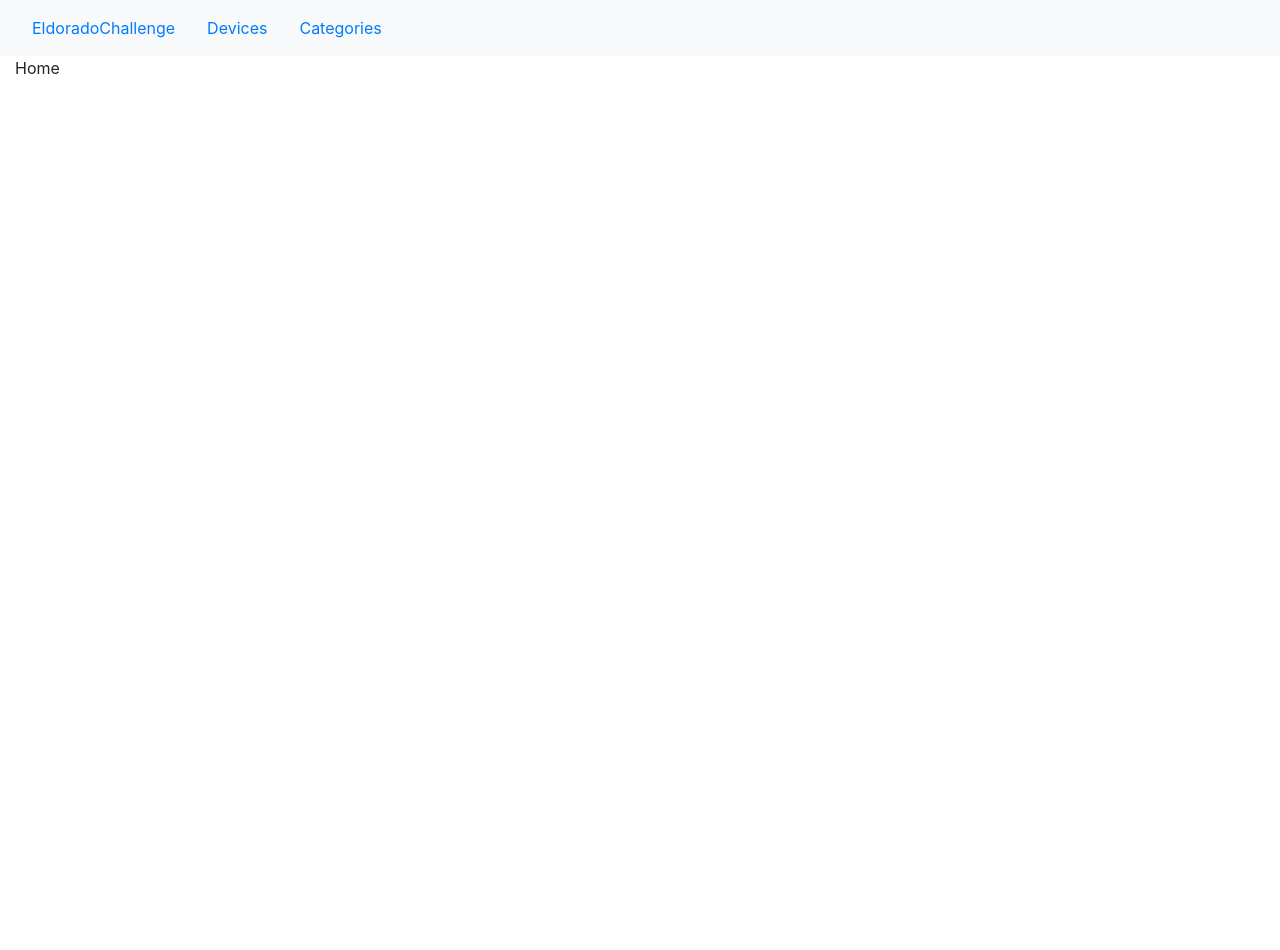
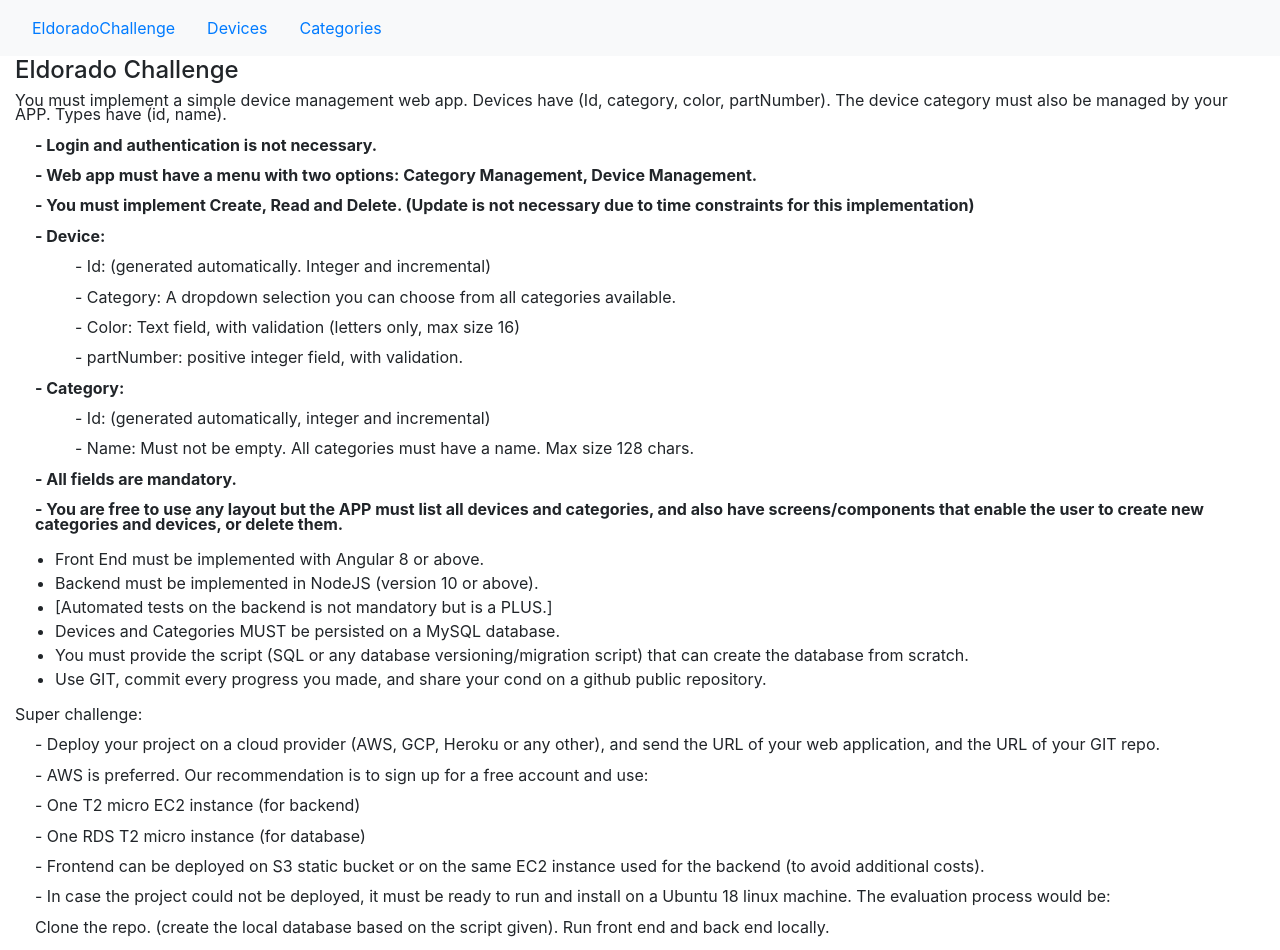
Before and after one commit to sergioferreirajr/eldoradoTest072020, an Angular app in the folder deviceMng/: page /home in a window 1280 px wide. Before the commit the page ends 800 px from the top, so only its background shows below. Built offline with nearby package versions, Linux system fonts and the light colour scheme.

Commit message:
Página HOME

```diff
--- a/deviceMng/src/app/home/home.component.css
+++ b/deviceMng/src/app/home/home.component.css
@@ -0,0 +1,11 @@
+dl{
+  margin-left: 20px;
+}
+
+dd {
+  margin-left: 40px;
+}
+
+p{
+  line-height: 0.9;
+}
--- a/deviceMng/src/app/home/home.component.html
+++ b/deviceMng/src/app/home/home.component.html
@@ -1 +1,48 @@
-{{title}}
+<h4>Eldorado Challenge</h4>
+<p>You must implement a simple device management web app. Devices have (Id, category, color,
+partNumber). The device category must also be managed by your APP. Types have (id, name).</p>
+<dl>
+  <dt>
+    <p>- Login and authentication is not necessary.</p>
+    <p>- Web app must have a menu with two options: Category Management, Device Management.</p>
+    <p>- You must implement Create, Read and Delete. (Update is not necessary due to time constraints for this implementation)</p>
+    <p>- Device:</p>
+  </dt>
+  <dd>
+    <p>- Id: (generated automatically. Integer and incremental)</p>
+    <p>- Category: A dropdown selection you can choose from all categories available.</p>
+    <p>- Color: Text field, with validation (letters only, max size 16)</p>
+    <p>- partNumber: positive integer field, with validation.</p>
+  </dd>
+  <dt>
+    <p>- Category:</p>
+  </dt>
+  <dd>
+    <p>- Id: (generated automatically, integer and incremental)</p>
+    <p>- Name: Must not be empty. All categories must have a name. Max size 128 chars.</p>
+  </dd>
+  <dt>
+    <p>- All fields are mandatory.</p>
+    <p>- You are free to use any layout but the APP must list all devices and categories, and also have screens/components that enable the user to create new categories and devices, or delete them.</p>
+  </dt>
+</dl>
+<p></p>
+<ul>
+  <li>Front End must be implemented with Angular 8 or above.</li>
+  <li>Backend must be implemented in NodeJS (version 10 or above).</li>
+  <li>[Automated tests on the backend is not mandatory but is a PLUS.]</li>
+  <li>Devices and Categories MUST be persisted on a MySQL database.</li>
+  <li>You must provide the script (SQL or any database versioning/migration script) that can create the database from scratch.</li>
+  <li>Use GIT, commit every progress you made, and share your cond on a github public repository.</li>
+</ul>
+<p>
+  <p>Super challenge:</p>
+  <dl>
+    <p>- Deploy your project on a cloud provider (AWS, GCP, Heroku or any other), and send the URL of your web application, and the URL of your GIT repo.</p>
+    <p>- AWS is preferred. Our recommendation is to sign up for a free account and use:</p>
+    <p>- One T2 micro EC2 instance (for backend)</p>
+    <p>- One RDS T2 micro instance (for database)</p>
+    <p>- Frontend can be deployed on S3 static bucket or on the same EC2 instance used for the backend (to avoid additional costs).</p>
+    <p>- In case the project could not be deployed, it must be ready to run and install on a Ubuntu 18 linux machine. The evaluation process would be:</p>
+    <p> Clone the repo. (create the local database based on the script given). Run front end and back end locally.</p>
+  </dl>
--- a/deviceMng/src/app/home/home.component.ts
+++ b/deviceMng/src/app/home/home.component.ts
@@ -1,4 +1,5 @@
 import { Component, OnInit } from '@angular/core';
+import { DataService } from '../services/data.service';
 
 @Component({
   selector: 'app-home',
@@ -9,7 +10,7 @@ export class HomeComponent implements OnInit {
 
   title = "Home";
 
-  constructor() { }
+  constructor(private dataService: DataService) { }
 
   ngOnInit() {
   }
```
